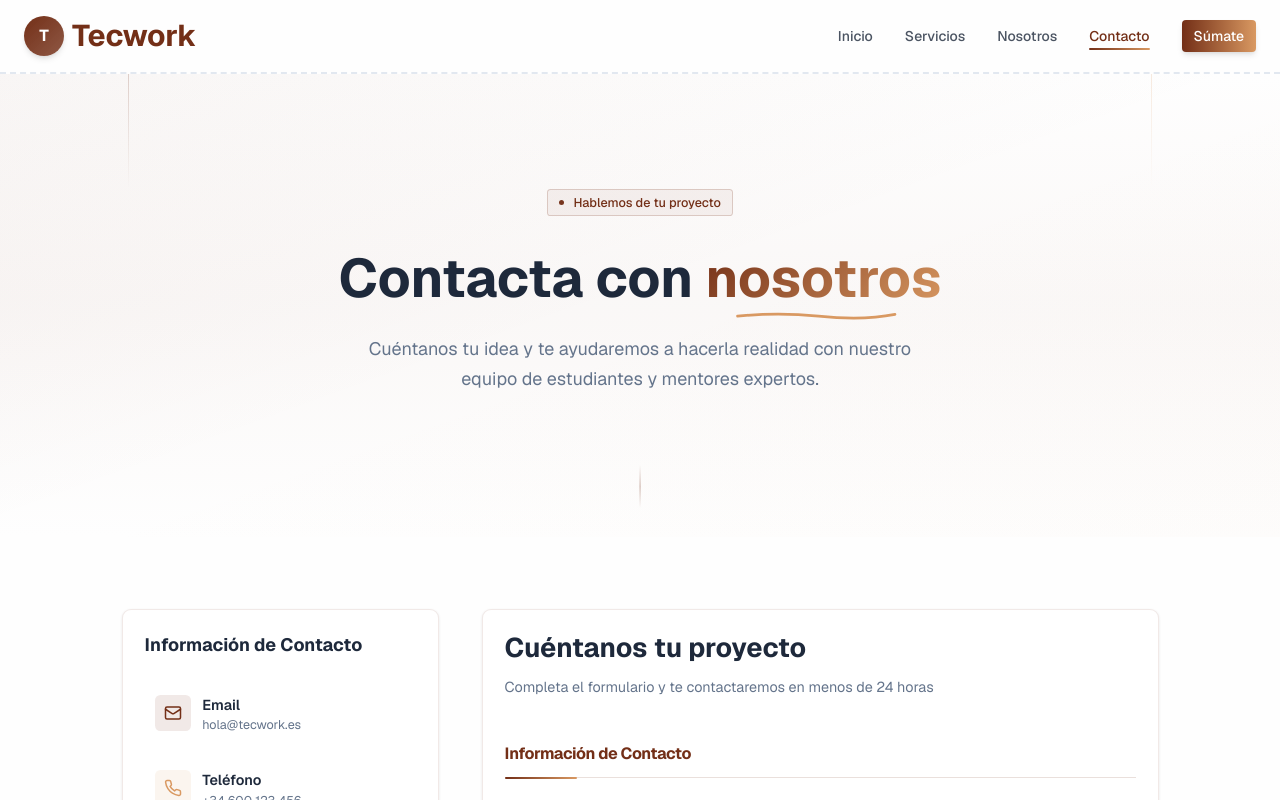
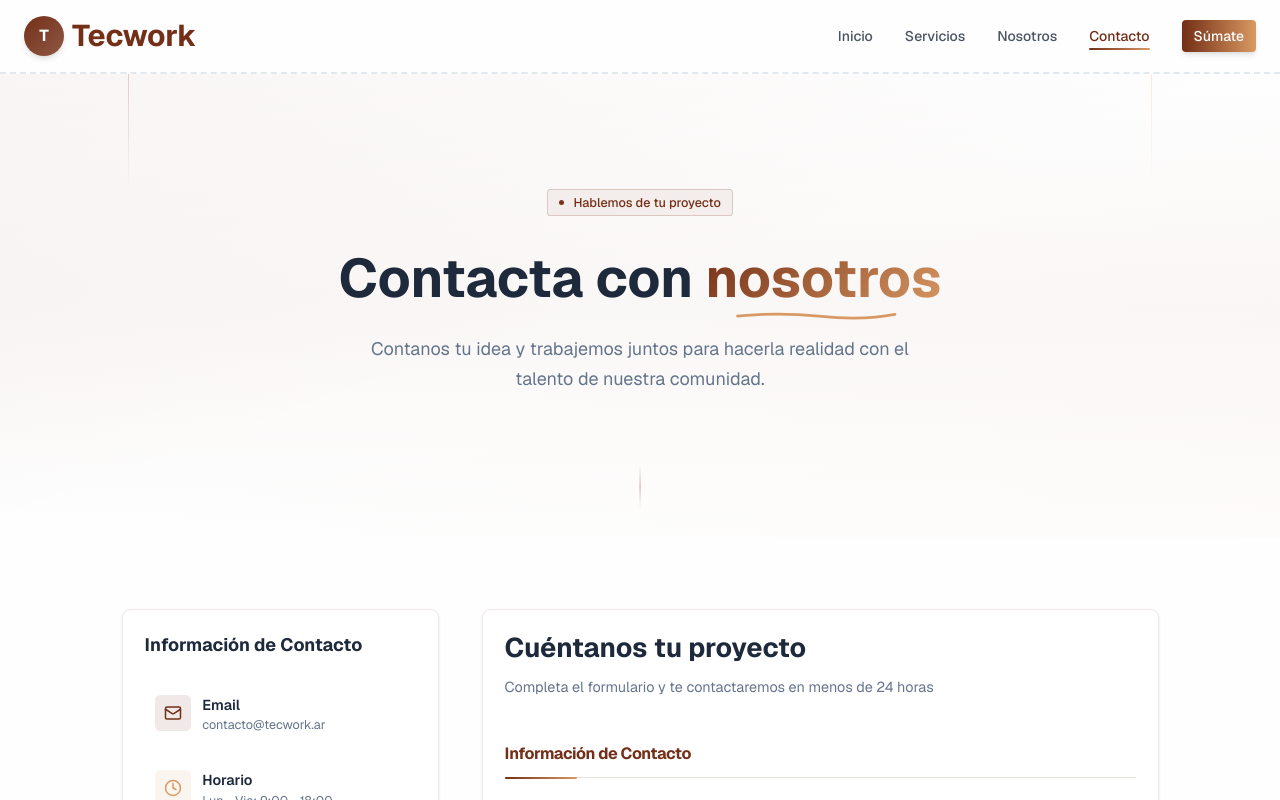
Before and after one commit to AgustinLago22/tecwork, a Next.js app: page /contacto in a window 1280 px wide. Shown: the top 800 px of the page. Built offline with nearby package versions, Linux system fonts and the light colour scheme.

Commit message:
cambios contacto

```diff
--- a/app/contacto/page.tsx
+++ b/app/contacto/page.tsx
@@ -571,8 +571,7 @@ export default function ContactoPage() {
             </h1>
 
             <p className="text-base sm:text-lg md:text-xl text-muted-foreground mb-6 md:mb-8 max-w-2xl mx-auto text-pretty leading-relaxed fade-in-up px-4" style={{ animationDelay: '0.3s' }}>
-              Cuéntanos tu idea y te ayudaremos a hacerla realidad con nuestro equipo de estudiantes y mentores
-              expertos.
+              Contanos tu idea y trabajemos juntos para hacerla realidad con el talento de nuestra comunidad.
             </p>
           </div>
         </div>
@@ -600,11 +599,11 @@ export default function ContactoPage() {
                   </div>
                   <div>
                     <p className="font-semibold text-sm sm:text-base">Email</p>
-                    <p className="text-muted-foreground text-xs sm:text-sm">hola@tecwork.es</p>
+                    <p className="text-muted-foreground text-xs sm:text-sm">contacto@tecwork.ar</p>
                   </div>
                 </div>
 
-                <div className="flex items-start space-x-3 p-3 rounded-lg info-item">
+               {/* <div className="flex items-start space-x-3 p-3 rounded-lg info-item">
                   <div className="w-10 h-10 bg-accent/10 rounded-lg flex items-center justify-center flex-shrink-0">
                     <Phone className="h-5 w-5 text-accent" />
                   </div>
@@ -614,15 +613,7 @@ export default function ContactoPage() {
                   </div>
                 </div>
 
-                <div className="flex items-start space-x-3 p-3 rounded-lg info-item">
-                  <div className="w-10 h-10 bg-primary/10 rounded-lg flex items-center justify-center flex-shrink-0">
-                    <MapPin className="h-5 w-5 text-primary" />
-                  </div>
-                  <div>
-                    <p className="font-semibold text-sm sm:text-base">Ubicación</p>
-                    <p className="text-muted-foreground text-xs sm:text-sm">Corrientes, Argentina</p>
-                  </div>
-                </div>
+                */}
 
                 <div className="flex items-start space-x-3 p-3 rounded-lg info-item">
                   <div className="w-10 h-10 bg-accent/10 rounded-lg flex items-center justify-center flex-shrink-0">
@@ -633,6 +624,17 @@ export default function ContactoPage() {
                     <p className="text-muted-foreground text-xs sm:text-sm">Lun - Vie: 9:00 - 18:00</p>
                   </div>
                 </div>
+
+                  <div className="flex items-start space-x-3 p-3 rounded-lg info-item">
+                  <div className="w-10 h-10 bg-primary/10 rounded-lg flex items-center justify-center flex-shrink-0">
+                    <MapPin className="h-5 w-5 text-primary" />
+                  </div>
+                  <div>
+                    <p className="font-semibold text-sm sm:text-base">Ubicación</p>
+                    <p className="text-muted-foreground text-xs sm:text-sm">Corrientes, Argentina</p>
+                  </div>
+                </div>
+
               </CardContent>
             </Card>
 
```
